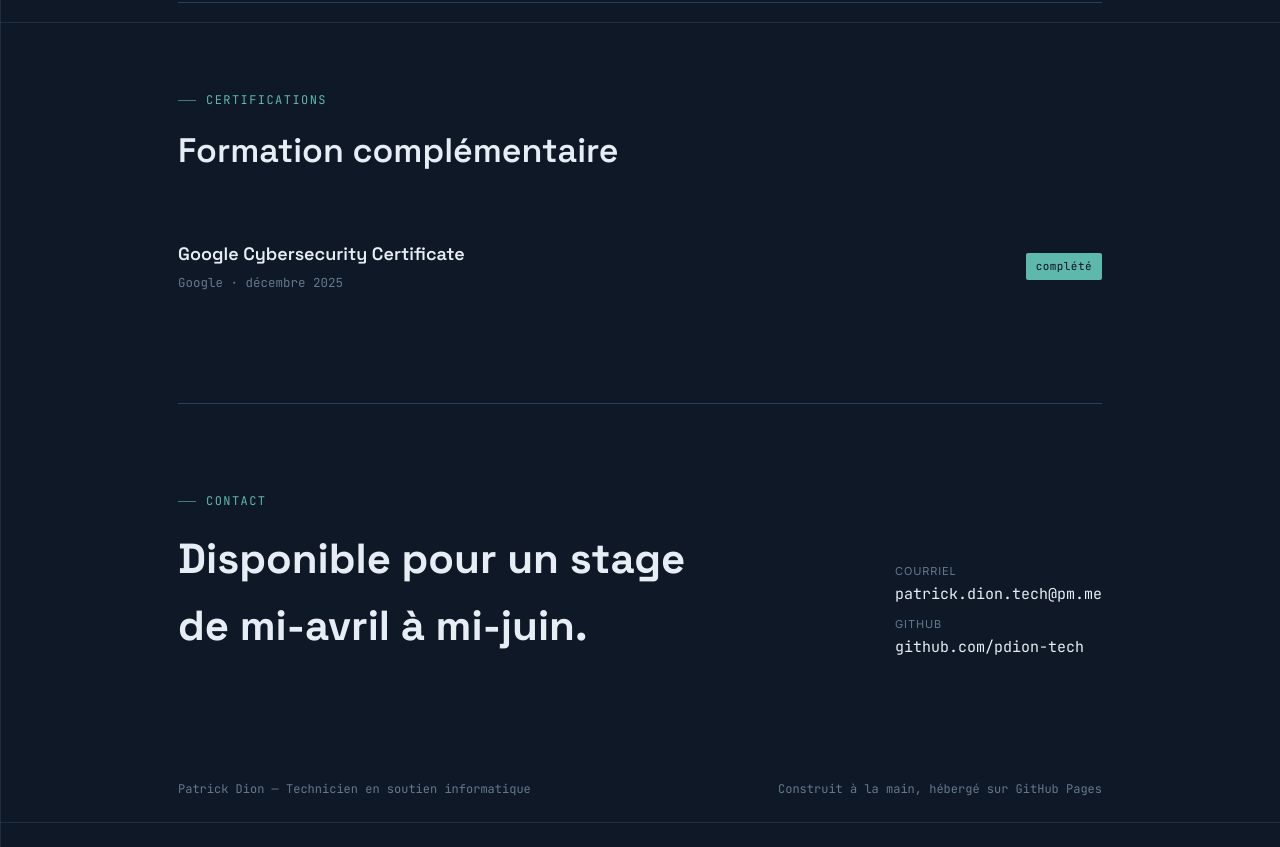
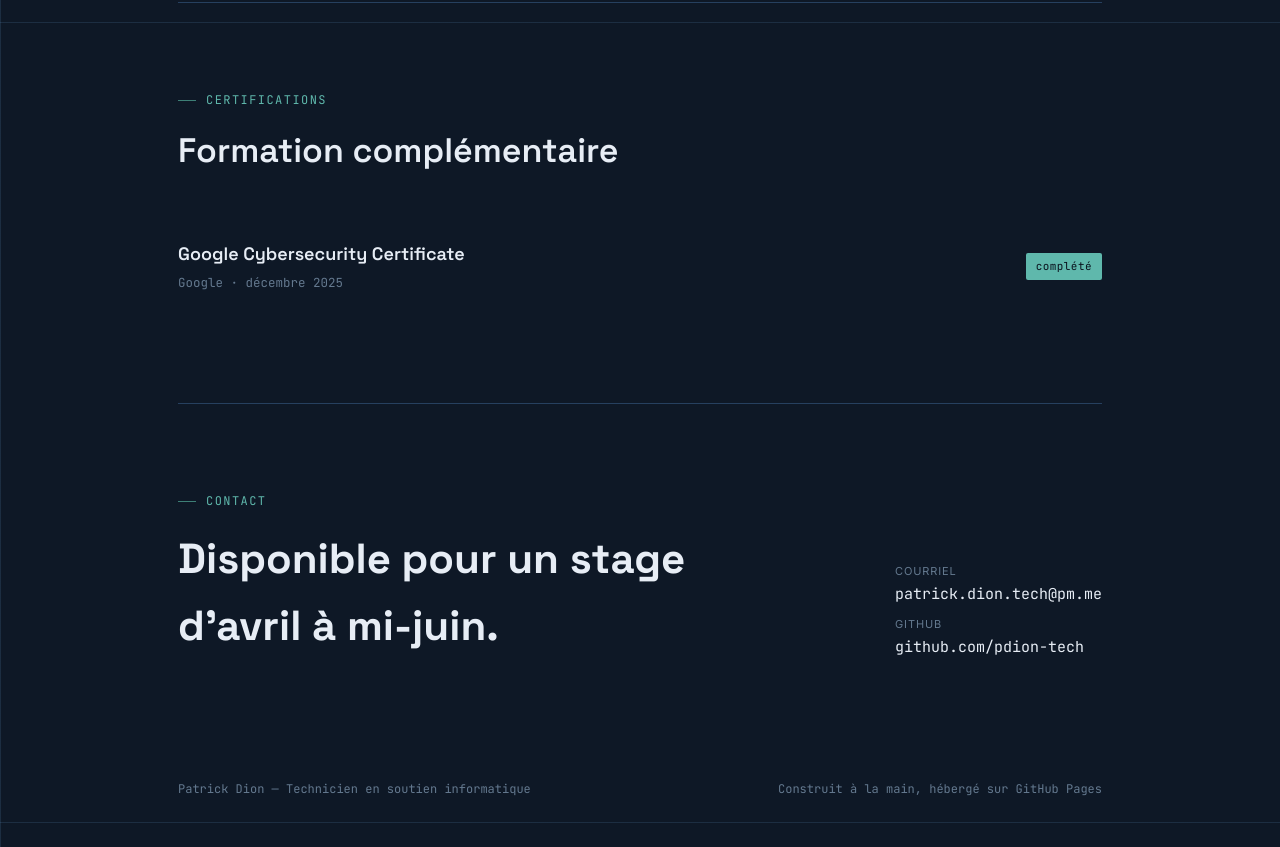
Before and after one commit to pdion-tech/pdion-tech.github.io, a plain HTML site: page index.html in a window 1280 px wide. Shown: the part 3978-4825 px from the top of the page. Drawn offline with Linux system fonts and the light colour scheme.

Commit message:
Update internship availability text in contact section

```diff
--- a/index.html
+++ b/index.html
@@ -667,7 +667,7 @@
   <section id="contact">
     <div class="eyebrow">contact</div>
     <div class="contact-block">
-      <h2>Disponible pour un stage de mi-avril à mi-juin.</h2>
+      <h2>Disponible pour un stage d'avril à mi-juin.</h2>
       <div class="contact-links">
         <div>
           <div class="k">Courriel</div>
```
